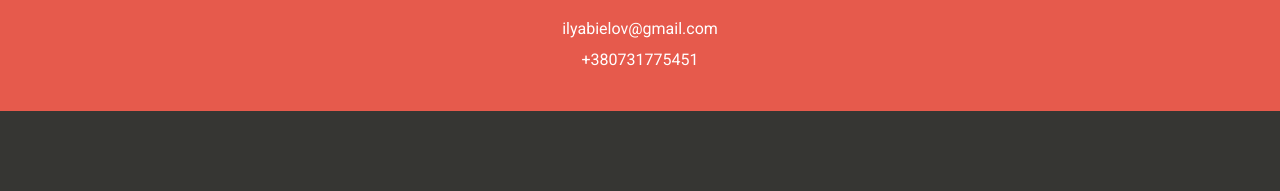
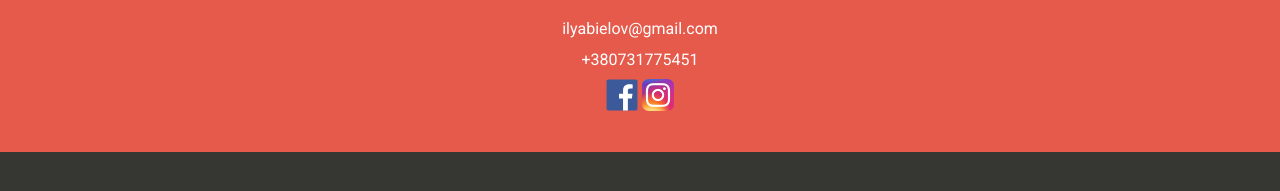
Before and after one commit to IlyaBielov/IlyaBielov.github.io, a website: page index.html in a window 1280 px wide. Shown: the part 287-478 px from the top of the page. Drawn offline with nearby package versions, Linux system fonts and the light colour scheme; files that its build step writes are made by us from their sources.

Commit message:
add social links

```diff
--- a/index.html
+++ b/index.html
@@ -20,11 +20,17 @@
             </h1>
             <p class="header-developer">front-end розрабочик</p>
           </a>
-      <!-- <a href="">facebook</a>
-      <a href="">instagram</a> -->
           <div class="header-links">
             <a class="link" href="mailto:ilyabielov@gmail.com">ilyabielov@gmail.com</a>
             <a class="link" href="tel:+3801775451">+380731775451</a>
+          </div>
+          <div class="header-social">
+            <a href="https://www.facebook.com/MrBiela" target="blanc" title="facebook.com/MrBiela">
+              <img class="icon" src="img/F_icon.svg" alt="facebook">
+            </a>
+            <a href="https://www.instagram.com/ilyabielov" target="blanc" title="instagram.com/ilyabielov">
+              <img class="icon" src="img/Instagram_icon.png"alt="instagram">
+            </a>
           </div>
         </div>
       </header>
--- a/scss/blocks/header.scss
+++ b/scss/blocks/header.scss
@@ -47,6 +47,15 @@
       padding: 10px 0 5px 0;
     }
   }
+
+  .header-social {
+    text-align: center;
+    padding-top: 6px;
+
+    .icon {
+      width: 32px;
+    }
+  }
 }
 
 .alnl {
@@ -94,7 +103,6 @@
 
 @media screen and (max-width: 348px) {
   .header {
-
     .header-developer {
       font-size: 20px;
     }
```
Also changed, not shown: img/F_icon.svg (added), img/Instagram_icon.png (added). Lines whose indentation alone changed are shown as unchanged.
